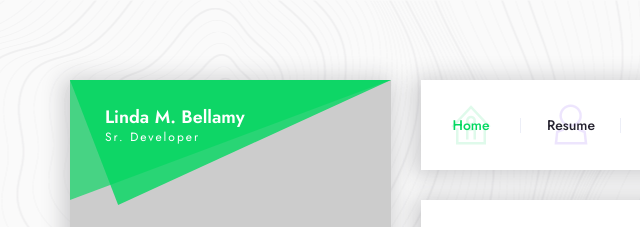
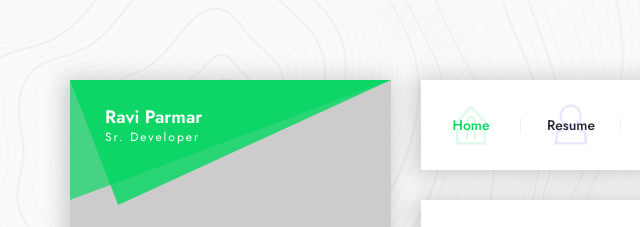
Before and after one commit to ImRaviParmar/resume, a plain HTML site: page index.html in a window 1280 px wide. Shown: the top 227 px of the page, 0-640 px from the left. Drawn offline with Linux system fonts and the light colour scheme; some packages are replaced by stand-ins of ours.

Commit message:
name change

```diff
--- a/index.html
+++ b/index.html
@@ -1,7 +1,7 @@
 <!DOCTYPE html>
 <html lang="en">
     <head>
-        <title>Bittanto - Creative Resume HTML5 Responsive Template</title>
+        <title>Ravi Parmar</title>
         <meta charset="UTF-8">
         <meta name="viewport" content="width=device-width">
 
@@ -58,7 +58,7 @@
                                 <polygon points="0 20, 100 20, 15 120" opacity=".8"></polygon>
                             </svg>
                             <div class="psContent">
-                                <h3>Linda M. Bellamy</h3>
+                                <h3>Ravi Parmar</h3>
                                 <span>Sr. Developer</span>
                             </div>
                         </div>
```
